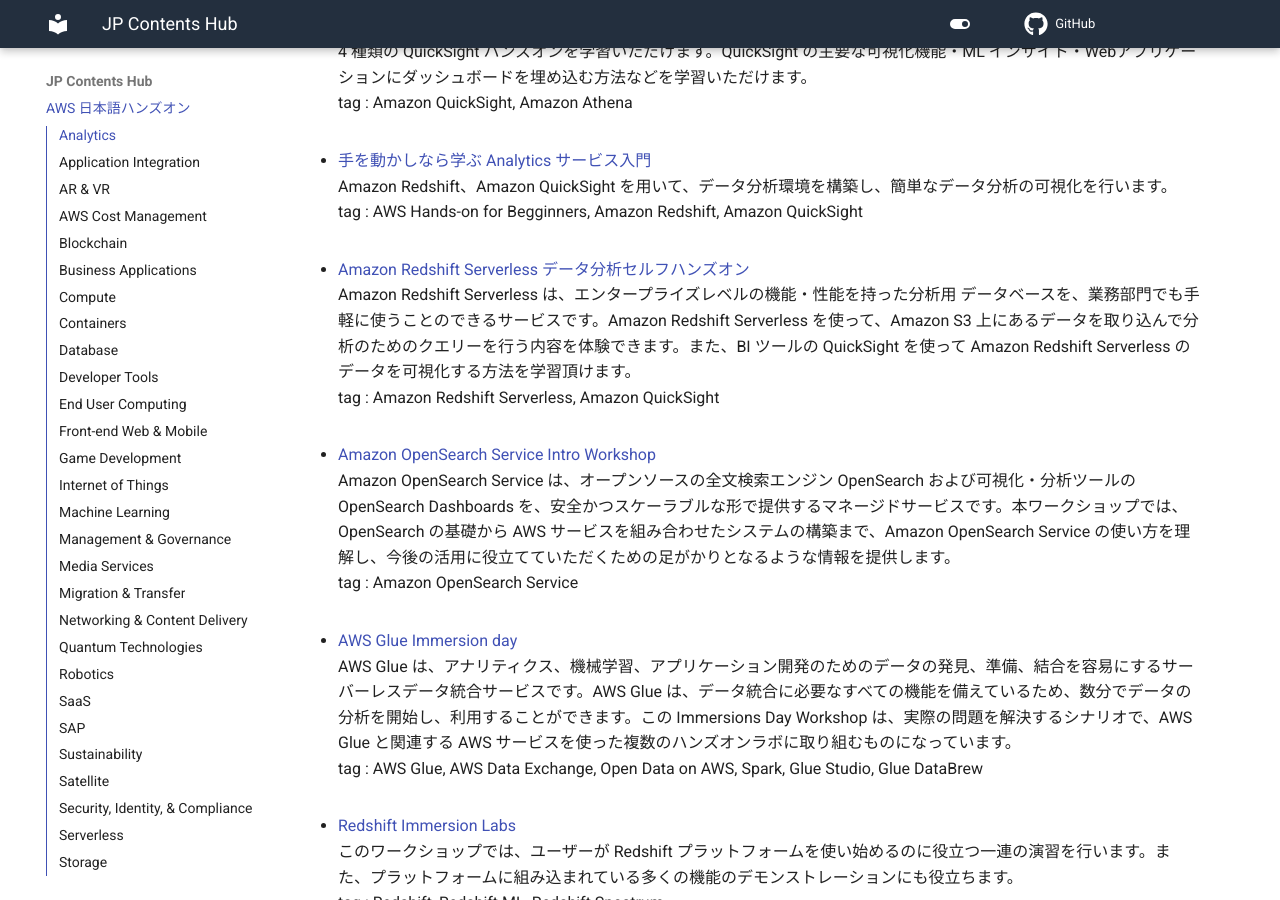
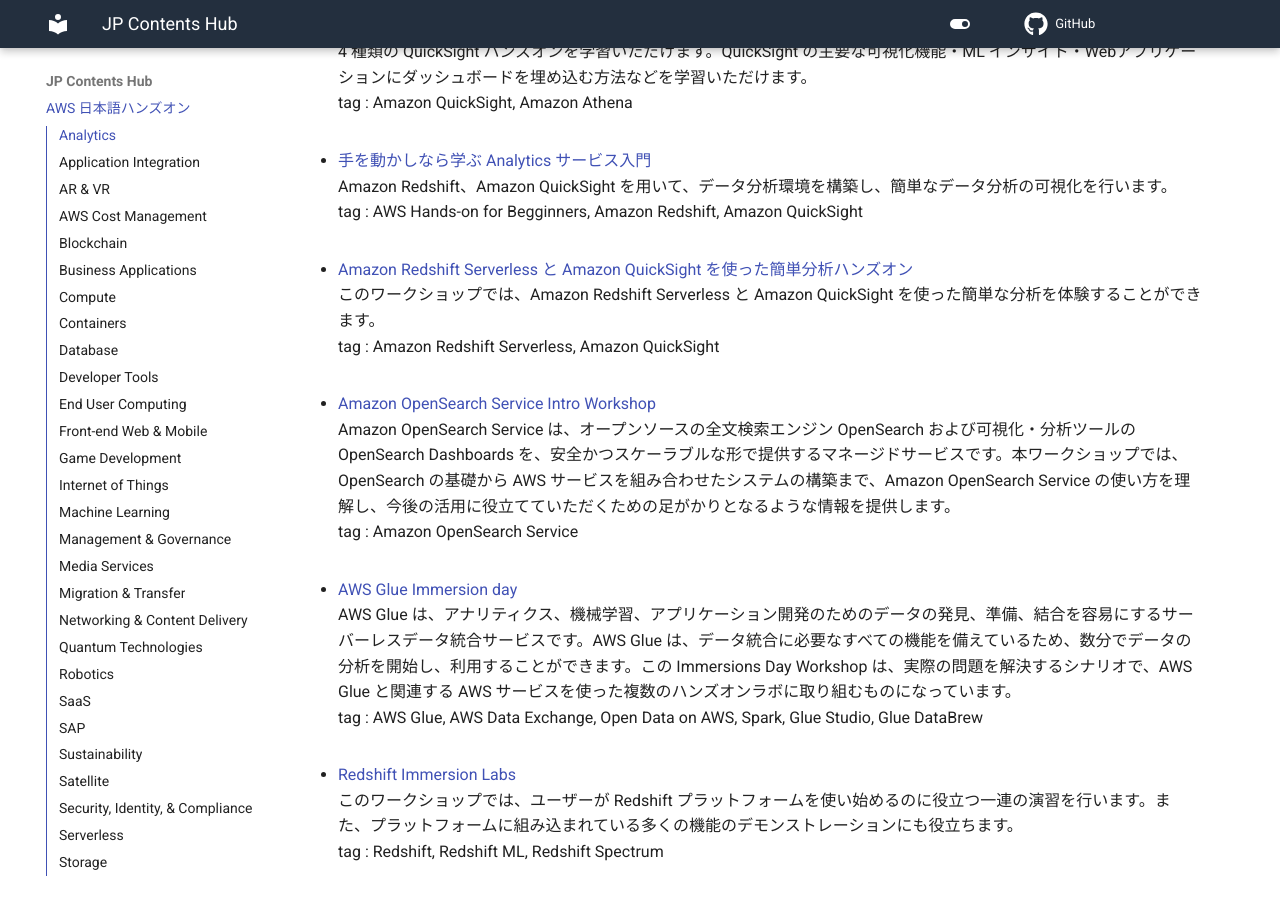
Before and after one commit to aws-samples/jp-contents-hub, an MkDocs documentation site: the page built from content/index.md, in a window 1280 px wide and 900 px high, scrolled down 635 px. Built offline with MkDocs 1.6.1 and Material for MkDocs 9.7.7, drawn with Linux system fonts in a browser that asks for light colours; a script that is not in the unit is left out; comment, search, counter and statistics services are not loaded.

Commit message:
add: 新規ハンズオンコンテンツ追加

```diff
--- a/content/index.md
+++ b/content/index.md
@@ -24,8 +24,8 @@
 Amazon Redshift、Amazon QuickSight を用いて、データ分析環境を構築し、簡単なデータ分析の可視化を行います。
 tag : AWS Hands-on for Begginners, Amazon Redshift, Amazon QuickSight
 
-- <a href="https://pages.awscloud.com/JAPAN-launch-GC-RedshiftServerless_Handson-2022-reg.html" target="_blank" onclick="sendClickCount()" onauxclick="sendClickCount()">Amazon Redshift Serverless データ分析セルフハンズオン</a>
-Amazon Redshift Serverless は、エンタープライズレベルの機能・性能を持った分析用 データベースを、業務部門でも手軽に使うことのできるサービスです。Amazon Redshift Serverless を使って、Amazon S3 上にあるデータを取り込んで分析のためのクエリーを行う内容を体験できます。また、BI ツールの QuickSight を使って Amazon Redshift Serverless のデータを可視化する方法を学習頂けます。
+- <a href="https://catalog.us-east-1.prod.workshops.aws/workshops/566245ec-486c-4b2c-9e94-d431f67316c1/ja-JP" target="_blank" onclick="sendClickCount()" onauxclick="sendClickCount()">Amazon Redshift Serverless と Amazon QuickSight を使った簡単分析ハンズオン</a>
+このワークショップでは、Amazon Redshift Serverless と Amazon QuickSight を使った簡単な分析を体験することができます。
 tag : Amazon Redshift Serverless, Amazon QuickSight
 
 - <a href="https://catalog.us-east-1.prod.workshops.aws/workshops/26c005b2-b387-454a-b201-9b8f37f92f92/ja-JP" target="_blank" onclick="sendClickCount()" onauxclick="sendClickCount()">Amazon OpenSearch Service Intro Workshop</a>
```
Also changed, not shown: README.md (+5 -0 lines), site/index.html, site/search/search_index.json, 1 other file.
